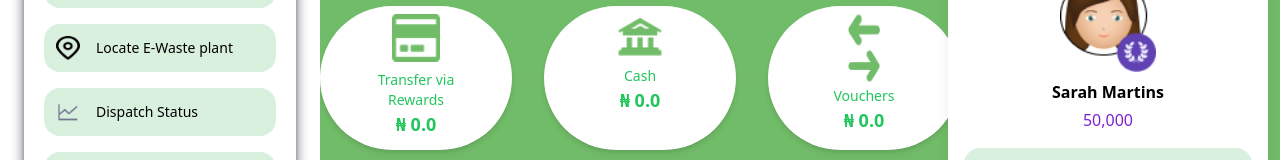
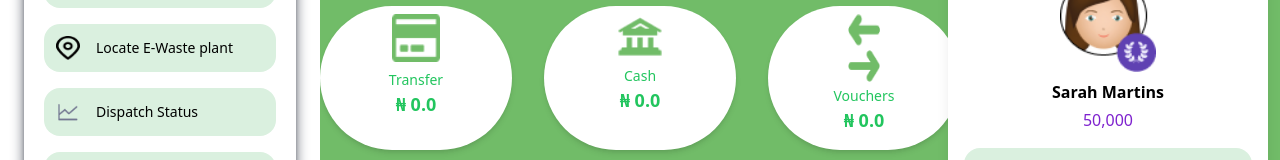
Before and after one commit to dark-royal/recycle, a React (Create React App) app: page /dashboard in a window 1280 px wide. Shown: the part 228-388 px from the top of the page. Built offline with nearby package versions, Linux system fonts and the light colour scheme; sample sign-in values are in the browser's storage.

Commit message:
Updated the user dashboard

```diff
--- a/src/Components/dashboard/contentbar/DashBarView.jsx
+++ b/src/Components/dashboard/contentbar/DashBarView.jsx
@@ -28,7 +28,7 @@ const DashBarView = () => {
                 <div
                     className="p-2 bg-white w-24 h-20 md:w-48 md:h-36 shadow-md flex flex-col items-center rounded-full">
                     <img src={image} alt="transfer" className="mb-2 w-8 h-8 md:w-12 md:h-12"/>
-                    <p className="text-green-500 text-xs md:text-sm text-center">Transfer via<br/>Rewards</p>
+                    <p className="text-green-500 text-xs md:text-sm text-center">Transfer</p>
                     <p className="text-green-500 font-bold text-sm md:text-lg">₦ 0.0</p>
                 </div>
                 <div
```
